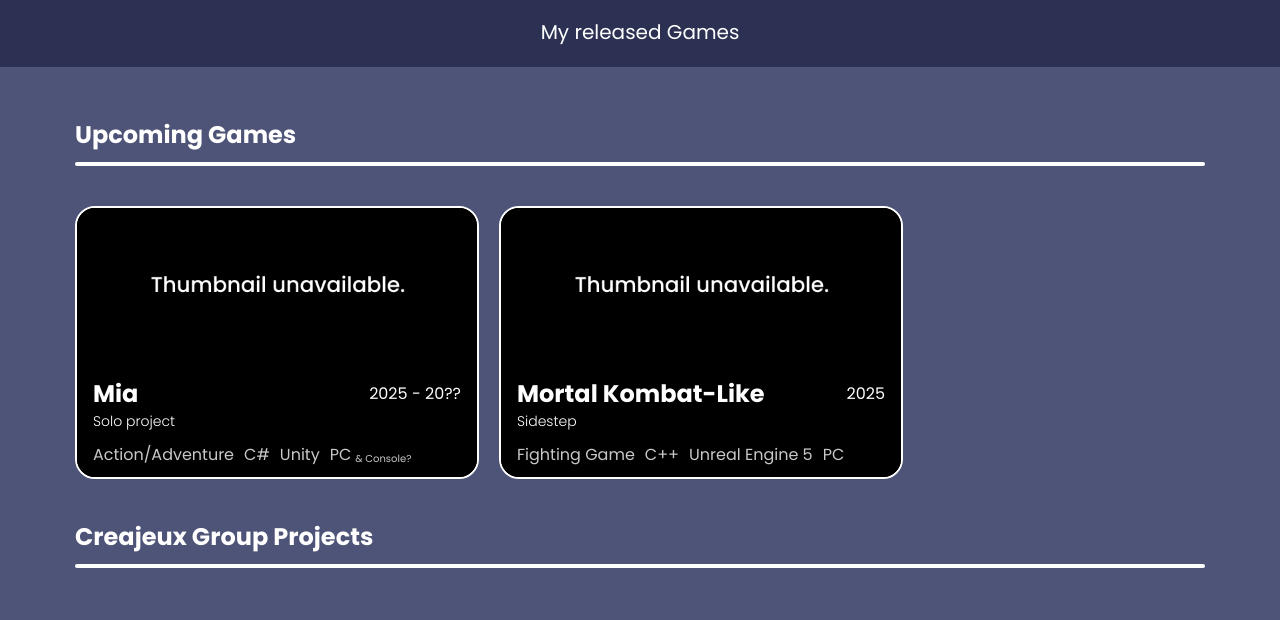
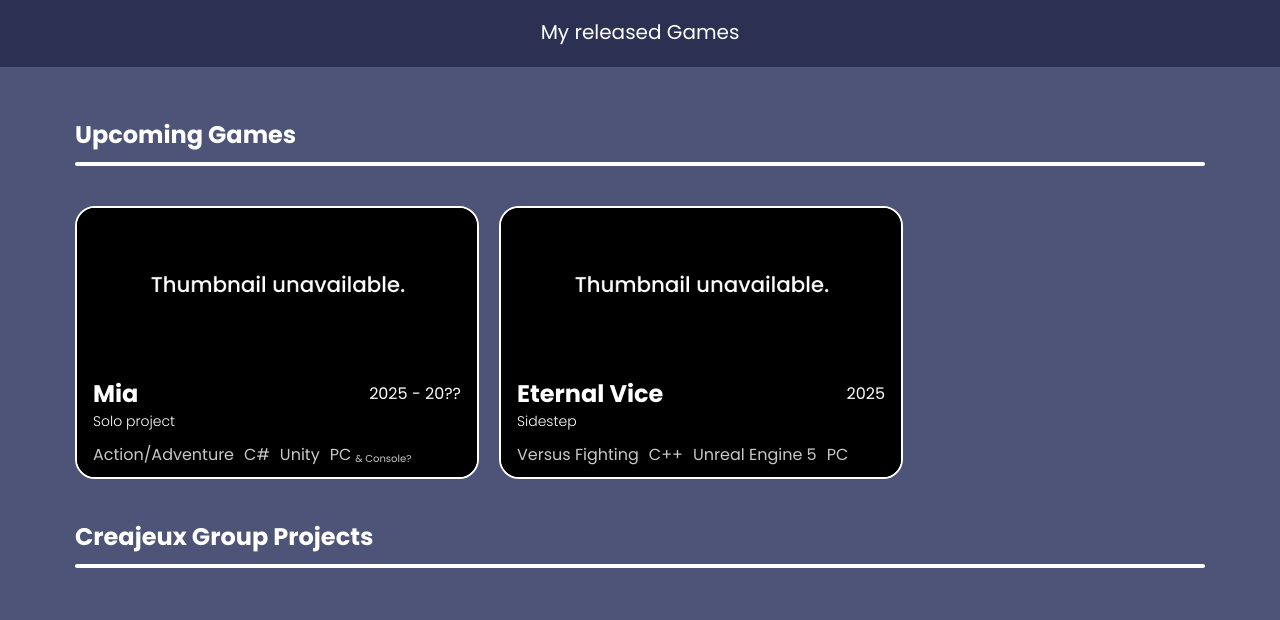
Before and after one commit to yhnnlr/yhnnlr.github.io, a plain HTML site: page games.html in a window 1280 px wide. Shown: the part 180-800 px from the top of the page. Drawn offline with Linux system fonts and the light colour scheme.

Commit message:
Update games.html

```diff
--- a/games.html
+++ b/games.html
@@ -55,12 +55,12 @@
                 <img src="thumbnails/horizontal/unavailable.png">
                 <div class="game-description">
                     <div class="game-info">
-                        <div class="game-title">Mortal Kombat-Like</div>
+                        <div class="game-title">Eternal Vice</div>
                         <div class="game-date">2025</div>
                     </div>
                     <div class="game-author">Sidestep</div>
                     <div class="game-tags">
-                        <div>Fighting Game</div>
+                        <div>Versus Fighting</div>
                         <div>C++</div>
                         <div>Unreal Engine 5</div>
                         <div>PC</div>
```
